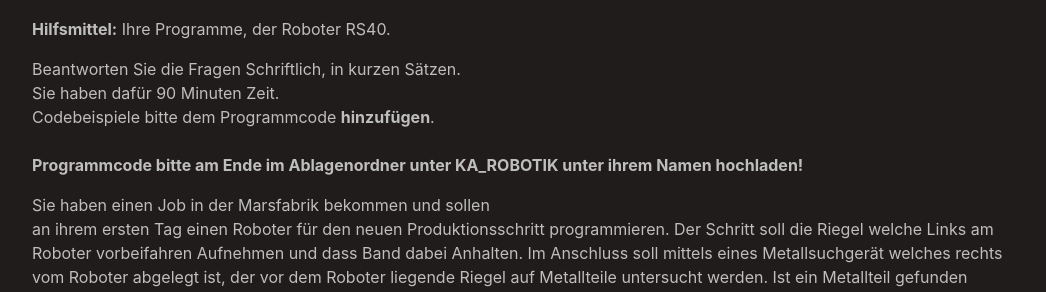
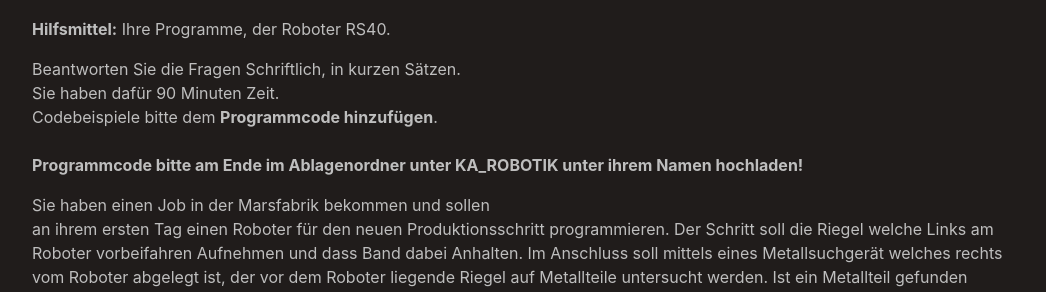
Before and after one commit to marc-q/marc-q.github.io, a Jekyll site: the page built from wiki/ua_rob_marsbar.md, in a window 1280 px wide. Shown: the part 217-509 px from the top of the page, without its empty margins (116-1162 px from the left). Built offline with Jekyll 4.4.1, drawn with Linux system fonts in a browser that asks for light colours; the repository's description, which GitHub fills in, is left out.

```diff
--- a/wiki/ua_rob_marsbar.md
+++ b/wiki/ua_rob_marsbar.md
@@ -9,7 +9,7 @@ title: Übungsaufgabe Robotik - Marsbar
 
 Beantworten Sie die Fragen Schriftlich, in kurzen Sätzen.
 Sie haben dafür 90 Minuten Zeit.
-Codebeispiele bitte dem Programmcode **hinzufügen**.
+Codebeispiele bitte dem **Programmcode hinzufügen**.
 <br/><br/>
 **Programmcode bitte am Ende im Ablagenordner unter KA_ROBOTIK unter ihrem Namen hochladen!**
 
```
